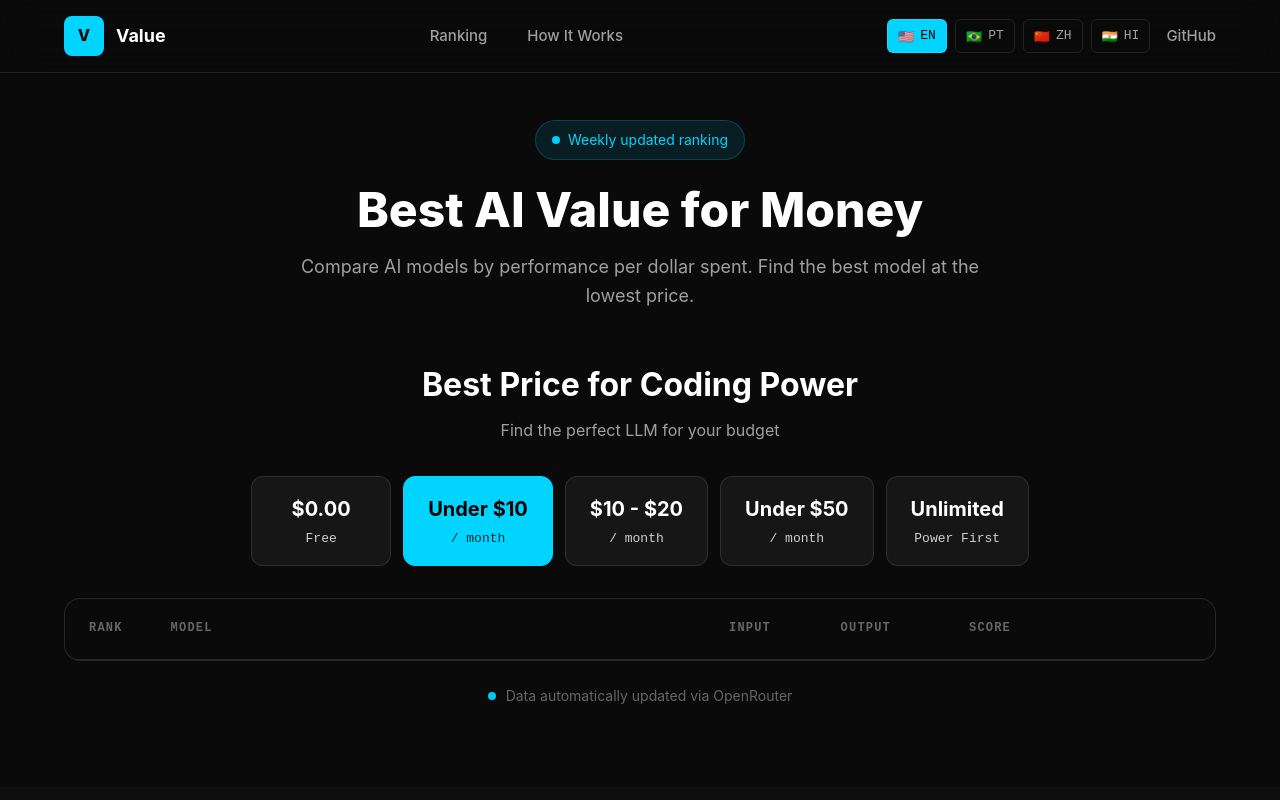
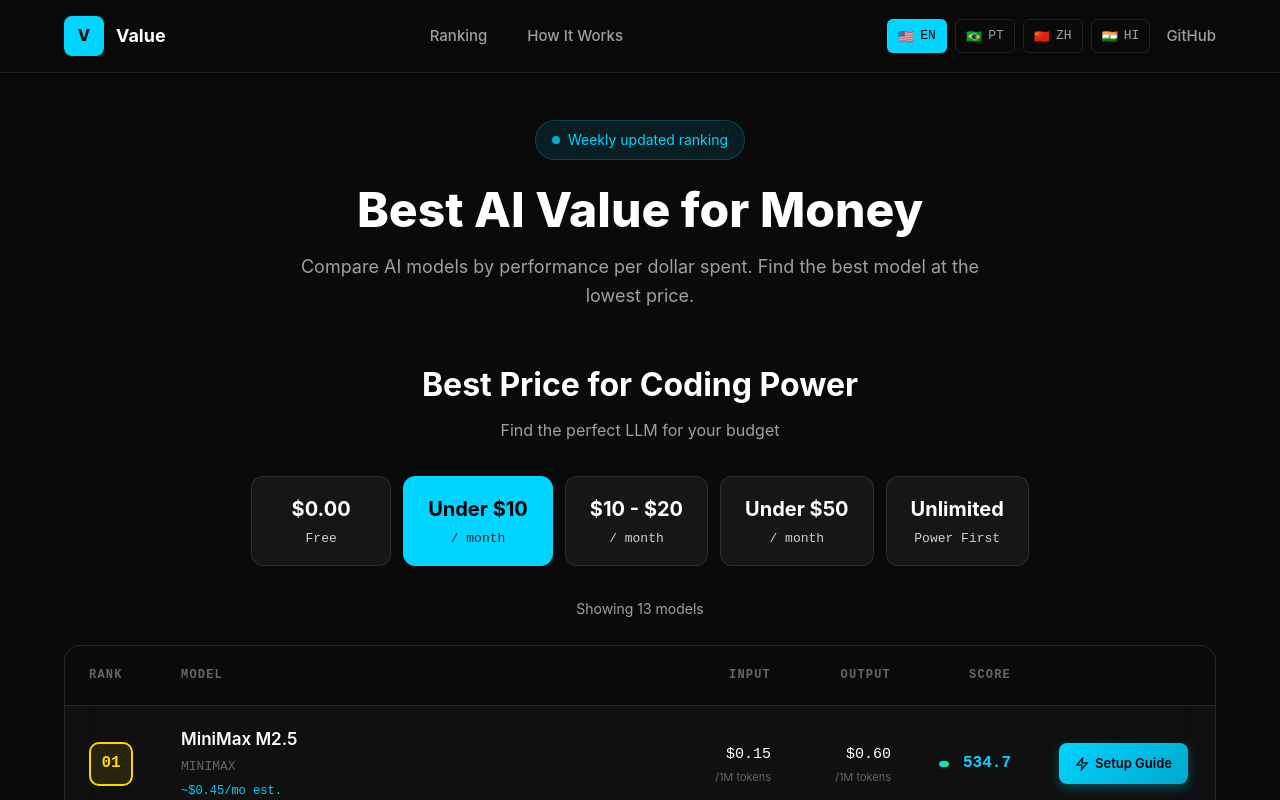
Before and after one commit to tiagofoil/ia-custo-beneficio, a Next.js app: page / in a window 1280 px wide. Shown: the top 800 px of the page. Built offline with nearby package versions, Linux system fonts and the light colour scheme.

Commit message:
Remove all emojis, use SVG icons instead. Fix price category filtering logic

```diff
--- a/src/components/ranking-table.tsx
+++ b/src/components/ranking-table.tsx
@@ -10,7 +10,6 @@
   provider: string;
   pricing: { prompt: number; completion: number };
   cost_benefit_scores: { coding: number; general: number };
-  estimated_monthly_cost?: number;
 }
 
 type PriceCategory = "free" | "under10" | "10to20" | "under50" | "unlimited";
@@ -19,8 +18,6 @@
   key: PriceCategory;
   label: string;
   description: string;
-  maxPrice?: number;
-  minPrice?: number;
 }
 
 export function RankingTable() {
@@ -41,35 +38,31 @@
     fetch('/data/models.json')
       .then(r => r.json())
       .then(data => {
-        // Add estimated monthly costs based on pricing
-        const modelsWithCost = (data.models || []).map((m: Model) => ({
-          ...m,
-          estimated_monthly_cost: estimateMonthlyCost(m.pricing)
-        }));
-        setModels(modelsWithCost);
+        setModels(data.models || []);
         setLoading(false);
       })
       .catch(() => setLoading(false));
   }, []);
 
-  // Estimate monthly cost based on prompt pricing (assuming ~500K tokens/month)
-  function estimateMonthlyCost(pricing: { prompt: number; completion: number }): number {
-    const avgPrice = (pricing.prompt + pricing.completion) / 2;
-    return (avgPrice * 500); // 500K tokens = 0.5M
-  }
+  // Calculate monthly cost based on pricing (assuming ~1M tokens input + 500K output per month)
+  const calculateMonthlyCost = (pricing: { prompt: number; completion: number }): number => {
+    const inputCost = pricing.prompt * 1; // 1M input tokens
+    const outputCost = pricing.completion * 0.5; // 500K output tokens
+    return inputCost + outputCost;
+  };
 
   // Filter and sort models based on active category
   const filteredModels = models.filter((m) => {
-    const cost = m.estimated_monthly_cost || 0;
+    const monthlyCost = calculateMonthlyCost(m.pricing);
     switch (activeCategory) {
       case "free":
-        return cost === 0;
+        return monthlyCost === 0;
       case "under10":
-        return cost > 0 && cost < 10;
+        return monthlyCost > 0 && monthlyCost < 10;
       case "10to20":
-        return cost >= 10 && cost <= 20;
+        return monthlyCost >= 10 && monthlyCost <= 20;
       case "under50":
-        return cost > 20 && cost < 50;
+        return monthlyCost > 20 && monthlyCost < 50;
       case "unlimited":
         return true; // All models, sorted by power
       default:
@@ -161,6 +154,16 @@
         ))}
       </div>
 
+      {/* Results count */}
+      <div style={{
+        textAlign: 'center',
+        marginBottom: 24,
+        color: 'var(--text-secondary)',
+        fontSize: 14
+      }}>
+        Showing {filteredModels.length} models
+      </div>
+
       {/* Table */}
       <div className="table-container">
         <table className="table">
@@ -177,8 +180,9 @@
           <tbody>
             {filteredModels.map((m, i) => {
               const score = m.cost_benefit_scores?.coding || 0;
-              const progressWidth = Math.min((score / 600) * 100, 100);
+              const progressWidth = Math.min((score / 100) * 100, 100);
               const isTop3 = i < 3;
+              const monthlyCost = calculateMonthlyCost(m.pricing);
 
               return (
                 <tr key={m.id}>
@@ -198,16 +202,14 @@
                     }}>
                       {m.provider}
                     </div>
-                    {m.estimated_monthly_cost !== undefined && (
                     <div style={{
                       fontSize: 12,
                       color: 'var(--accent)',
                       marginTop: 4,
                       fontFamily: 'JetBrains Mono, monospace'
                     }}>
-                        ~${m.estimated_monthly_cost.toFixed(2)}/mo
+                      ~${monthlyCost.toFixed(2)}/mo est.
                     </div>
-                    )}
                   </td>
 
                   <td style={{ textAlign: 'right' }}>
--- a/src/components/recommendation-button.tsx
+++ b/src/components/recommendation-button.tsx
@@ -14,24 +14,8 @@
 
   const handleSubmit = (e: React.FormEvent) => {
     e.preventDefault();
-    // For now just show coming soon message
     setSubmitted(true);
   };
-
-  const getRankStyle = () => {
-    switch (rank) {
-      case 1:
-        return { bg: "#FFD700", text: "#000", label: "🥇 #1" }; // Gold
-      case 2:
-        return { bg: "#C0C0C0", text: "#000", label: "🥈 #2" }; // Silver
-      case 3:
-        return { bg: "#CD7F32", text: "#FFF", label: "🥉 #3" }; // Bronze
-      default:
-        return { bg: "var(--accent)", text: "#000", label: `#${rank}` };
-    }
-  };
-
-  const rankStyle = getRankStyle();
 
   return (
     <>
@@ -62,7 +46,9 @@
           e.currentTarget.style.boxShadow = "0 4px 12px rgba(0, 212, 255, 0.3)";
         }}
       >
-        <span>⚡</span>
+        <svg width="14" height="14" viewBox="0 0 24 24" fill="none" stroke="currentColor" strokeWidth="2">
+          <path d="M13 2L3 14h9l-1 8 10-12h-9l1-8z"/>
+        </svg>
         <span>Setup Guide</span>
       </button>
 
@@ -129,7 +115,9 @@
                       fontWeight: 700,
                     }}
                   >
-                    <span>👑</span>
+                    <svg width="16" height="16" viewBox="0 0 24 24" fill="currentColor">
+                      <path d="M12 2l3.09 6.26L22 9.27l-5 4.87 1.18 6.88L12 17.77l-6.18 3.25L7 14.14 2 9.27l6.91-1.01L12 2z"/>
+                    </svg>
                     <span>PRO PLAN</span>
                   </div>
                 </div>
@@ -175,7 +163,7 @@
                       color: "var(--accent)",
                     }}
                   >
-                    📦 What's Included:
+                    What's Included:
                   </p>
                   <ul
                     style={{
@@ -203,7 +191,9 @@
                           marginBottom: 8,
                         }}
                       >
-                        <span style={{ color: "var(--accent)" }}>✓</span>
+                        <svg width="14" height="14" viewBox="0 0 24 24" fill="none" stroke="var(--accent)" strokeWidth="2">
+                          <polyline points="20 6 9 17 4 12"/>
+                        </svg>
                         {item}
                       </li>
                     ))}
@@ -281,7 +271,7 @@
                       e.currentTarget.style.boxShadow = "none";
                     }}
                   >
-                    Get Early Access — Coming Soon
+                    Get Early Access
                   </button>
                 </form>
 
@@ -293,7 +283,7 @@
                     marginTop: 16,
                   }}
                 >
-                  🔔 We'll notify you when the payment system is ready
+                  Coming Soon — We'll notify you when ready
                 </p>
               </>
             ) : (
@@ -308,14 +298,15 @@
                     alignItems: "center",
                     justifyContent: "center",
                     margin: "0 auto 24px",
-                    fontSize: 40,
                   }}
                 >
-                  🎉
+                  <svg width="40" height="40" viewBox="0 0 24 24" fill="none" stroke="var(--accent)" strokeWidth="2">
+                    <polyline points="20 6 9 17 4 12"/>
+                  </svg>
                 </div>
 
                 <h3 style={{ fontSize: 24, fontWeight: 700, marginBottom: 12 }}>
-                  You're on the list!
+                  You're on the list
                 </h3>
 
                 <p style={{ color: "var(--text-secondary)", marginBottom: 24 }}>
```
Lines whose indentation alone changed are shown as unchanged.
